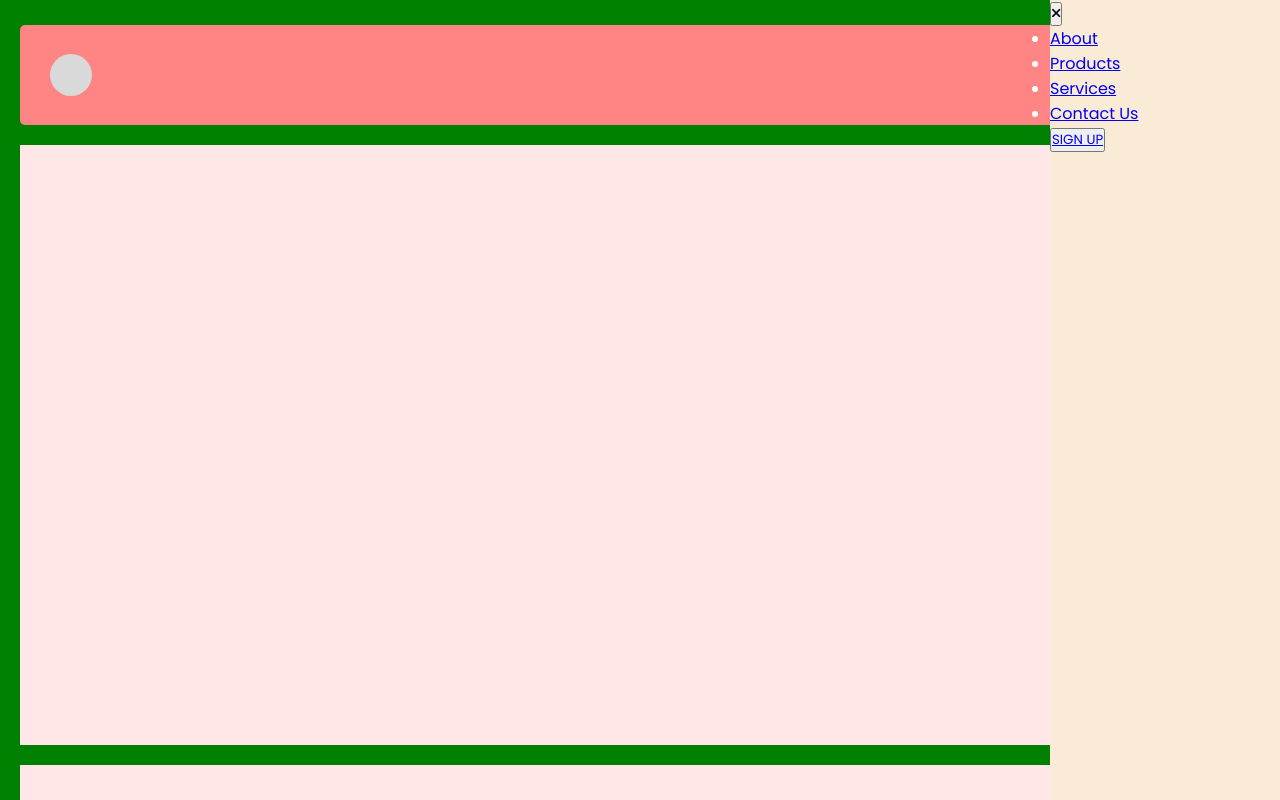
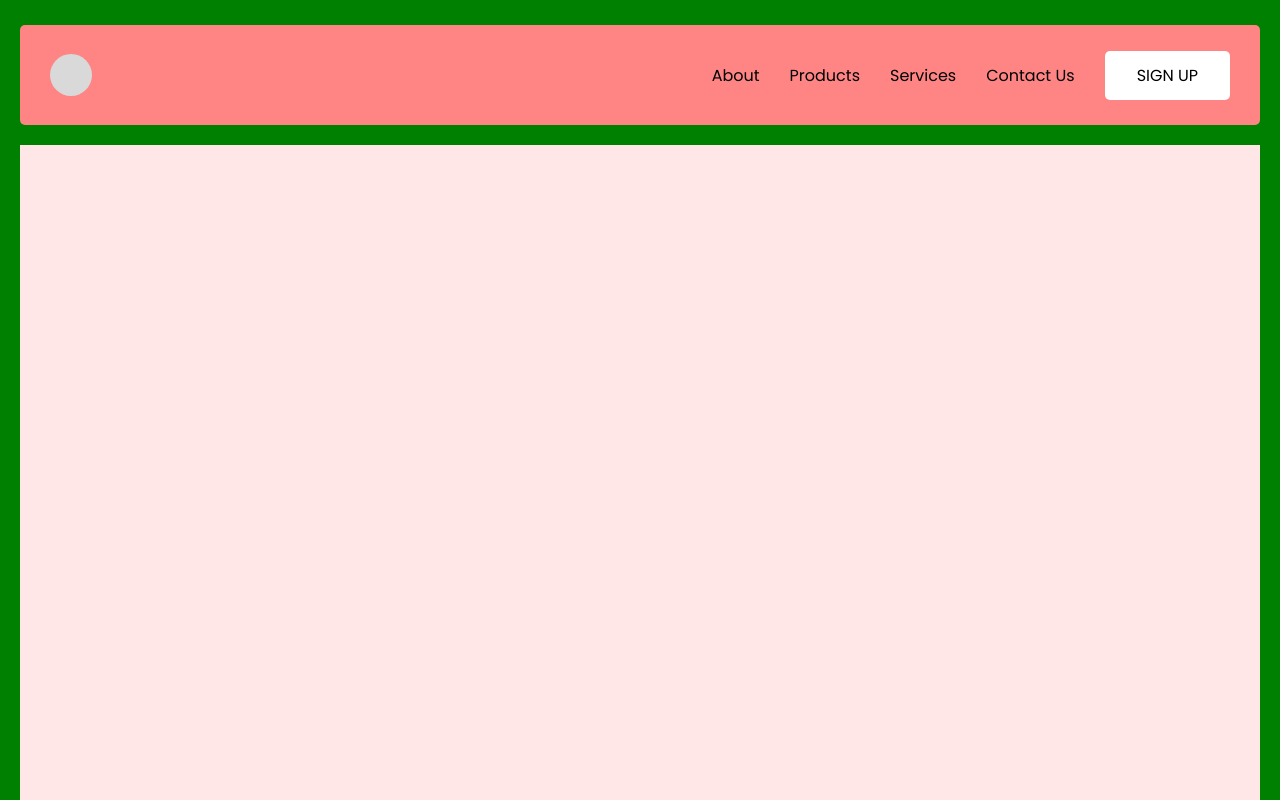
Before and after one commit to lanamae/responsive-web-practice, a plain HTML site: page index.html in a window 1280 px wide. Shown: the top 800 px of the page. Drawn offline with Linux system fonts and the light colour scheme.

Commit message:
Modify the style.css

```diff
--- a/style.scss
+++ b/style.scss
@@ -32,6 +32,7 @@
     display: flex;
     justify-content: space-between;
     align-items: center;
+    position: relative;
 
     .logo {
       width: 42px;
@@ -66,6 +67,7 @@
       padding: 30px;
 
       .cross-button {
+        display: block;
         background: none;
         border-style: none;
         font-size: 24px;
@@ -116,6 +118,7 @@
     .hamburger-menu {
       width: 55px;
       height: 37px;
+      display: block;
 
       cursor: pointer;
 
@@ -187,5 +190,104 @@
 @media only screen and (min-width: 961px) {
   .main {
     background: green;
+    display: grid;
+    grid-template-areas: "nav", "hero-section", "about", "porducts", "services",
+      "contact", "footer";
+    gap: 20px;
+
+    font-size: 16px;
+    padding: 25px 20px 25px 20px;
+
+    .nav {
+      grid-area: "nav";
+
+      display: flex;
+
+      justify-content: space-between;
+      align-items: center;
+
+      .navlinks {
+        background: none;
+        width: auto;
+        height: auto;
+        position: static;
+
+        display: flex;
+        justify-content: center;
+        align-items: center;
+        transition: none;
+        margin-left: 0;
+        top: 0;
+
+        top: 0px;
+        // margin-left: 0px;
+
+        .close-menu {
+          display: none;
+        }
+        ul {
+          display: flex;
+          list-style: none;
+
+          li a {
+            text-decoration: none;
+            margin-right: 30px;
+            color: #000;
+
+            &:hover {
+              color: #fff;
+            }
+          }
+        }
+
+        .signup-btn {
+          border-style: none;
+          background: #fff;
+          padding: 12px 32px;
+          border-radius: 5px;
+
+          a {
+            text-decoration: none;
+            color: #000;
+            font-size: 16px;
+
+            &:hover {
+              font-weight: 700;
+            }
+          }
+        }
+        .cross-button i {
+          display: none;
+        }
+      }
+
+      .hamburger-menu {
+        display: none;
+      }
+    }
+
+    .hero-section {
+      height: 100vh;
+    }
+
+    .about {
+      height: 100vh;
+    }
+
+    .products {
+      height: 100vh;
+    }
+
+    .services {
+      height: 100vh;
+    }
+
+    .contact {
+      height: 100vh;
+    }
+
+    footer {
+      height: 100vh;
+    }
   }
 }
```
Also changed, not shown: css/style.css, 1 other file.
